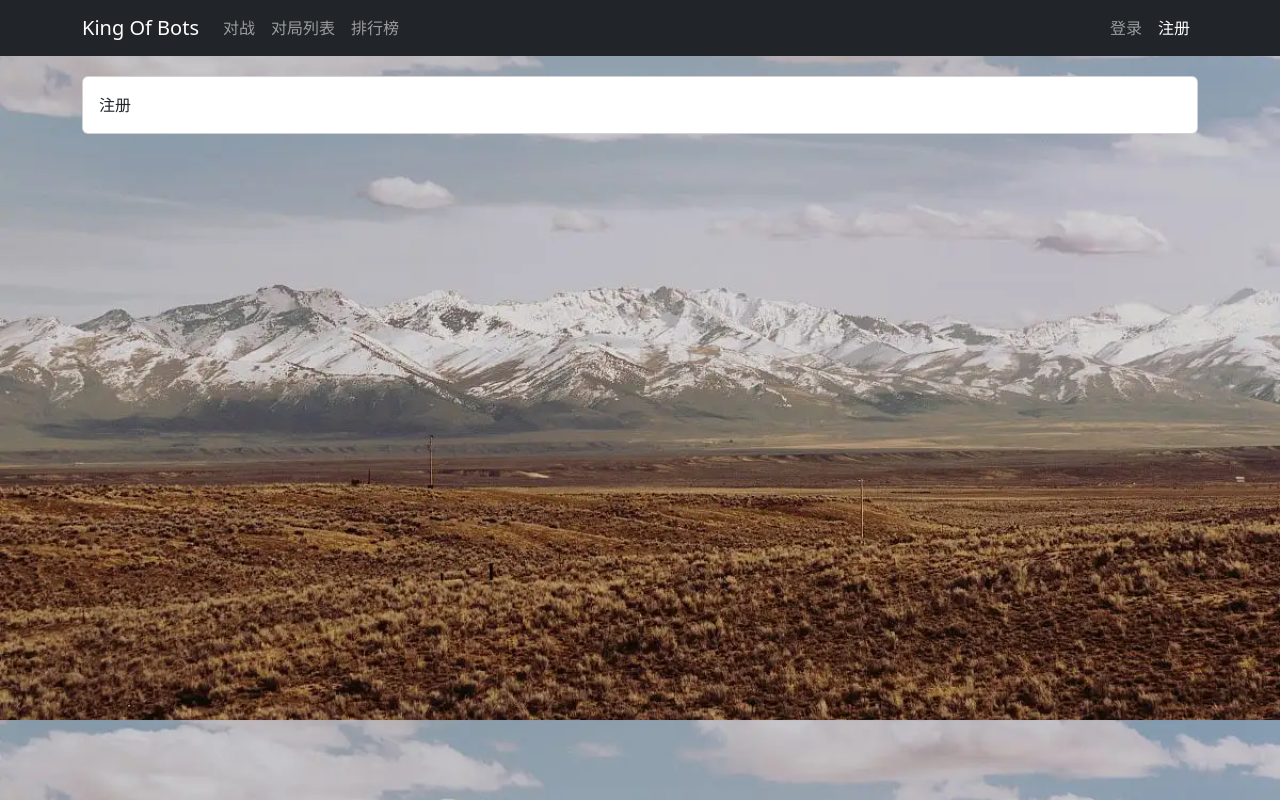
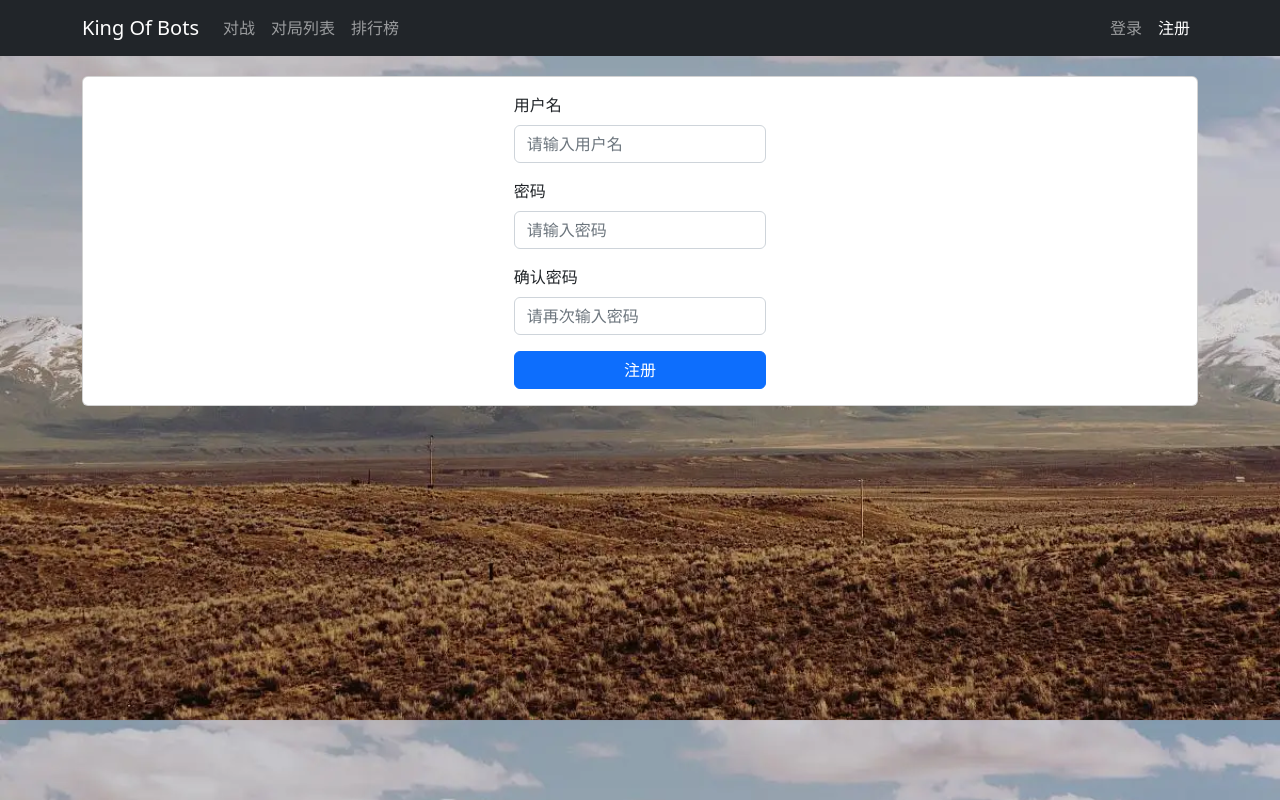
Before and after one commit to sjw1997/King-Of-Bots, a Vue app in the folder web/: page /user/account/register in a window 1280 px wide. Built offline with nearby package versions, Linux system fonts and the light colour scheme.

Commit message:
前端授权 + 注册页面 + 登录状态持久化

```diff
--- a/web/src/components/NavBar.vue
+++ b/web/src/components/NavBar.vue
@@ -17,7 +17,7 @@
                         <router-link :class="route_name === 'ranklist_index' ? 'nav-link active' : 'nav-link'" :to="{name: 'ranklist_index'}">排行榜</router-link>
                     </li>
                 </ul>
-                <ul class="navbar-nav" v-if="$store.state.user.is_login">
+                <ul class="navbar-nav" v-if="!$store.state.user.pullingInfo && $store.state.user.is_login">
                     <li class="nav-item dropdown">
                         <a class="nav-link dropdown-toggle" href="#" role="button" data-bs-toggle="dropdown" aria-expanded="false">
                             {{ $store.state.user.username }}
@@ -28,7 +28,7 @@
                         </ul>
                     </li>
                 </ul>
-                <ul class="navbar-nav" v-else>
+                <ul class="navbar-nav" v-if="!$store.state.user.pullingInfo && !$store.state.user.is_login">
                     <li class="nav-item">
                         <router-link :class="route_name === 'user_account_login' ? 'nav-link active' : 'nav-link'" :to="{name: 'user_account_login'}">登录</router-link>
                     </li>
--- a/web/src/router/index.js
+++ b/web/src/router/index.js
@@ -6,47 +6,72 @@
 import NotFoundView from '@/views/error/NotFoundView';
 import UserAccountLoginView from '@/views/user/account/UserAccountLoginView';
 import UserAccountRegisterView from '@/views/user/account/UserAccountRegisterView';
+import store from '@/store';
 
 const routes = [
   {
     path: "/",
     name: "home",
-    redirect: "/pk/"
+    redirect: "/pk/",
+    meta: {
+      requestAuth: true,
+    }
   },
   {
     path: "/pk/",
     name: "pk_index",
     component: PkIndexView,
+    meta: {
+      requestAuth: true,
+    }
   },
   {
     path: "/record/",
     name: "record_index",
     component: RecordIndexView,
+    meta: {
+      requestAuth: true,
+    }
   },
   {
     path: "/ranklist/",
     name: "ranklist_index",
     component: RanklistIndexView,
+    meta: {
+      requestAuth: true,
+    }
   },
   {
     path: "/user/bot/",
     name: "user_bot_index",
     component: UserBotIndexView,
+    meta: {
+      requestAuth: true,
+    }
   },
   {
     path: "/user/account/login/",
     name: "user_account_login",
     component: UserAccountLoginView,
+    meta: {
+      requestAuth: false,
+    }
   },
   {
     path: "/user/account/register/",
     name: "user_account_register",
     component: UserAccountRegisterView,
+    meta: {
+      requestAuth: false,
+    }
   },
   {
     path: "/404/",
     name: "404",
     component: NotFoundView,
+    meta: {
+      requestAuth: false,
+    }
   },
   {
     path: "/:catchAll(.*)",
@@ -59,4 +84,36 @@
   routes
 })
 
+router.beforeEach((to, from, next) => {
+  if (store.state.user.is_login || !to.meta.requestAuth) {
+    store.commit("updatePullingInfo", false);
+    next();
+  } else {
+    const jwt_token = localStorage.getItem("jwt_token");
+    if (jwt_token) {
+      store.commit("updateToken", jwt_token);
+      store.dispatch("getInfo", {
+        success() {
+          store.commit("updatePullingInfo", false);
+          next();
+        },
+        error() {
+          localStorage.removeItem('jwt_token');
+          store.commit("updatePullingInfo", false);
+          next({name: 'user_account_login'});
+        }
+      })
+    } else {
+      store.commit("updatePullingInfo", false);
+      next({name: 'user_account_login'});
+    }
+  }
+
+  // if (to.meta.requestAuth && !store.state.user.is_login) {
+  //   next({name: 'user_account_login'});
+  // } else {
+  //   next();
+  // }
+})
+
 export default router
--- a/web/src/store/user.js
+++ b/web/src/store/user.js
@@ -7,6 +7,7 @@
         photo: "",
         is_login: false,
         token: "",
+        pullingInfo: true,  // 正在拉取信息
     },
     getters: {
     },
@@ -19,6 +20,9 @@
         },
         updateToken(state, token) {
             state.token = token;
+        },
+        updatePullingInfo(state, pullingInfo) {
+            state.pullingInfo = pullingInfo;
         }
     },
     actions: {
@@ -32,6 +36,7 @@
                 },
                 success(resp) {
                     if (resp.error_message === "success") {
+                        localStorage.setItem("jwt_token", resp.token);
                         context.commit("updateToken", resp.token);
                         data.success(resp);
                     } else {
@@ -74,6 +79,8 @@
                 photo: "",
                 is_login: false,
             });
+            localStorage.removeItem("jwt_token");
+            location.reload();
         }
     },
     modules: {
--- a/web/src/views/user/account/UserAccountLoginView.vue
+++ b/web/src/views/user/account/UserAccountLoginView.vue
@@ -45,8 +45,8 @@
                         success() {
                             router.push({name: 'home'});
                         },
-                        error(resp) {
-                            console.log(resp);
+                        error() {
+                            error_message.value = "系统异常，请稍后再试";
                         }
                     });
                 },
--- a/web/src/views/user/account/UserAccountRegisterView.vue
+++ b/web/src/views/user/account/UserAccountRegisterView.vue
@@ -1,19 +1,103 @@
 <template>
     <ContentField>
-        注册
+        <div class="row justify-content-center">
+            <div class="col-md-3 col-sm-12">
+                <form @submit.prevent="register">
+                    <div class="mb-3">
+                        <label for="username" class="form-label">用户名</label>
+                        <input v-model="username" type="text" class="form-control" id="username" placeholder="请输入用户名">
+                    </div>
+                    <div class="mb-3">
+                        <label for="password" class="form-label">密码</label>
+                        <input v-model="password" type="password" class="form-control" id="password" placeholder="请输入密码">
+                    </div>
+                    <div class="mb-3">
+                        <label for="confirmedPassword" class="form-label">确认密码</label>
+                        <input v-model="confirmedPassword" type="password" class="form-control" id="confirmedPassword" placeholder="请再次输入密码">
+                    </div>
+                    <div class="error-message">{{ error_message }}</div>
+                    <button type="submit" class="btn btn-primary">注册</button>
+                </form>
+            </div>
+        </div>
     </ContentField>
 </template>
 
 <script>
 import ContentField from '@/components/ContentField.vue';
+import router from '@/router';
+import { ref } from 'vue';
+import $ from 'jquery';
+import { useStore } from 'vuex';
 
 export default {
     components: {
         ContentField,
+    },
+    setup() {
+        let username = ref('');
+        let password = ref('');
+        let confirmedPassword = ref('');
+        let error_message = ref('');
+
+        const store = useStore();
+        const register = () => {
+            error_message.value = "";
+            $.ajax({
+                url: "http://localhost:3000/user/account/register/",
+                type: "POST",
+                data: {
+                    username: username.value,
+                    password: password.value,
+                    confirmedPassword: confirmedPassword.value,
+                },
+                success(resp) {
+                    if (resp.error_message === "success") {
+                        store.dispatch("login", {
+                            username: username.value,
+                            password: password.value,
+                            success() {
+                                store.dispatch("getInfo", {
+                                    success() {
+                                        router.push({name: 'home'});
+                                    },
+                                    error() {
+                                        error_message.value = "系统异常，请稍后再试";
+                                    }
+                                });
+                            },
+                            error() {
+                                error_message.value = "系统异常，请稍后再试";
+                            }
+                        })
+                    } else {
+                        error_message.value = resp.error_message;
+                    }
+                },
+                error() {
+                    error_message.value = "系统异常，请稍后再试"
+                }
+            })
+        };
+
+        return {
+            username,
+            password,
+            error_message,
+            confirmedPassword,
+            register,
+        }
     }
 }
 </script>
 
 <style scoped>
+button {
+    width: 100%;
+}
 
+.error-message {
+    color: red;
+    margin-bottom: 5px;
+}
 </style>
```
Also changed, not shown: web/src/App.vue (+0 -18 lines).
